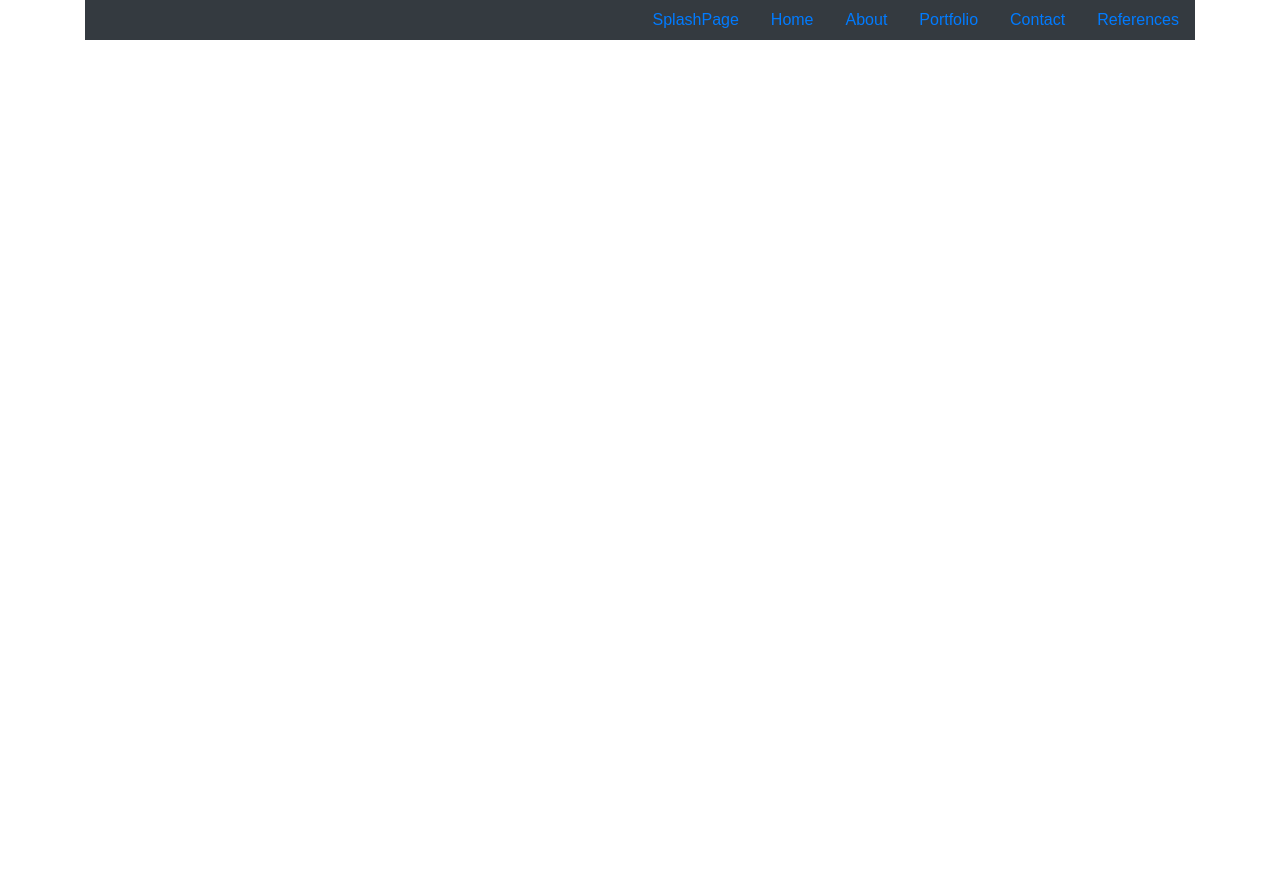
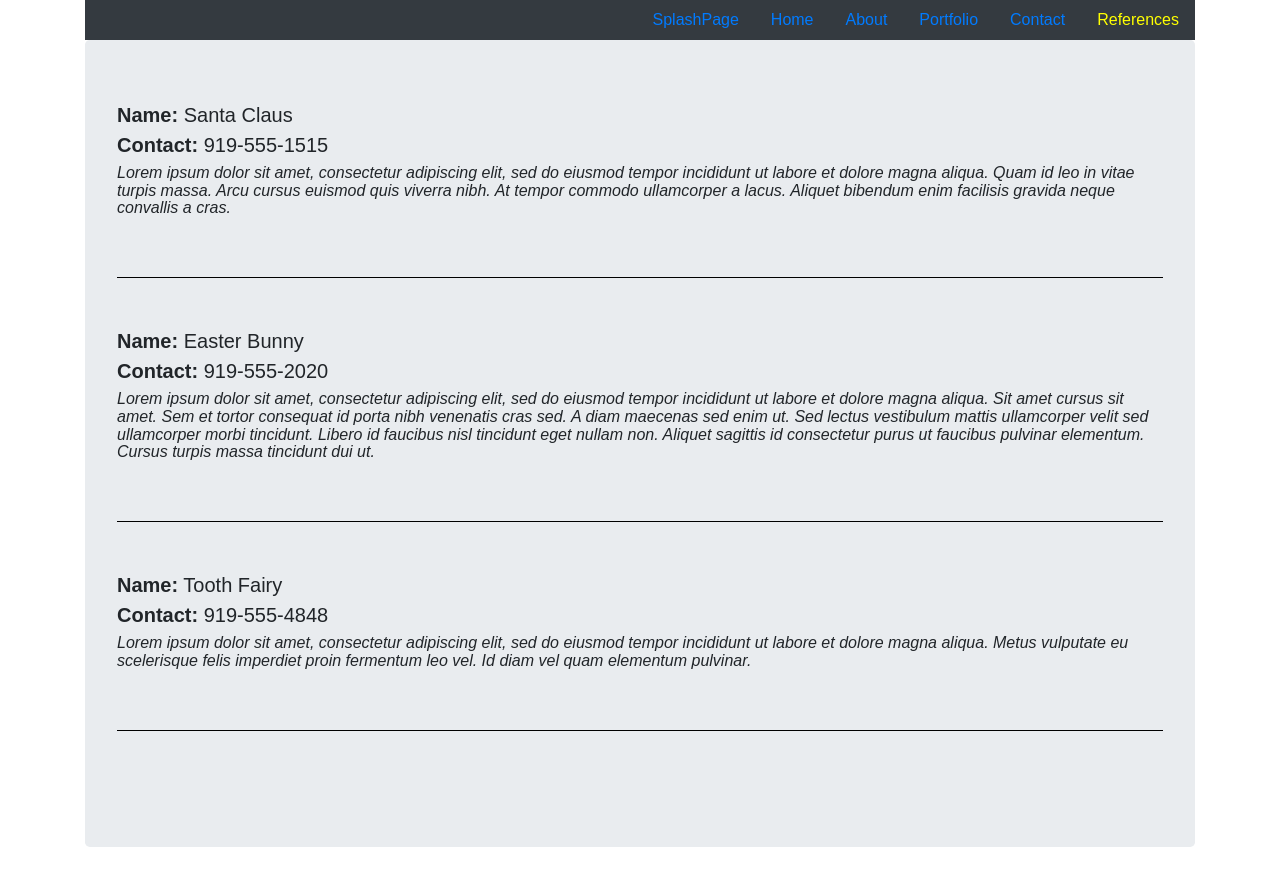
Before and after one commit to showeimer/portfolio_refactor, a React app: page /references in a window 1280 px wide. Before the commit the page ends 800 px from the top, so only its background shows below. Built offline with nearby package versions, Linux system fonts and the light colour scheme.

Commit message:
added content to contact and references page, applied stylings to both

```diff
--- a/src/components/BaseLayout.js
+++ b/src/components/BaseLayout.js
@@ -9,7 +9,7 @@ class BaseLayout extends Component {
     return (
       <div className="container">
         <nav className="nav nav-bar-dark bg-dark justify-content-end">
-          <NavLink activeClassName="selected" className="nav-link" to="/">SplashPage</NavLink>
+          <NavLink activeClassName="selected" className="nav-link" exact to="/">SplashPage</NavLink>
           <NavLink activeClassName="selected" className="nav-link" to="/home">Home</NavLink>
           <NavLink activeClassName="selected" className="nav-link" to="/about">About</NavLink>
           <NavLink activeClassName="selected" className="nav-link" to="/myportfolio">Portfolio</NavLink>
--- a/src/components/Contact.js
+++ b/src/components/Contact.js
@@ -2,8 +2,14 @@ import React from 'react';
 
 const Contact = () => {
   return (
-    <div>
-
+    <div className="jumbotron">
+      <h1>Contact Me!</h1>
+      <div className="contactInfo">
+        <p>Github: <a href="https://github.com/showeimer">https://github.com/showeimer</a></p>
+        <p>LinkedIn: <a href="https://www.linkedin.com/in/sho-weimer/">https://www.linkedin.com/in/sho-weimer/</a></p>
+        <p>Email: <a href="mailto:showeimer@fake.com">showeimer@fake.com</a></p>
+        <p>Phone: <a href="tel:+19195555555">(919)-555-5555</a></p>
+      </div>
     </div>
   )
 }
--- a/src/components/References.js
+++ b/src/components/References.js
@@ -1,9 +1,40 @@
 import React from 'react';
 
+const referenceList = [
+  {
+  name: 'Santa Claus',
+  contact: '919-555-1515',
+  comment: 'Lorem ipsum dolor sit amet, consectetur adipiscing elit, sed do eiusmod tempor incididunt ut labore et dolore magna aliqua. Quam id leo in vitae turpis massa. Arcu cursus euismod quis viverra nibh. At tempor commodo ullamcorper a lacus. Aliquet bibendum enim facilisis gravida neque convallis a cras.'
+  },
+
+  {
+  name: 'Easter Bunny',
+  contact: '919-555-2020',
+  comment: 'Lorem ipsum dolor sit amet, consectetur adipiscing elit, sed do eiusmod tempor incididunt ut labore et dolore magna aliqua. Sit amet cursus sit amet. Sem et tortor consequat id porta nibh venenatis cras sed. A diam maecenas sed enim ut. Sed lectus vestibulum mattis ullamcorper velit sed ullamcorper morbi tincidunt. Libero id faucibus nisl tincidunt eget nullam non. Aliquet sagittis id consectetur purus ut faucibus pulvinar elementum. Cursus turpis massa tincidunt dui ut.'
+  },
+
+  {
+  name: 'Tooth Fairy',
+  contact: '919-555-4848',
+  comment: 'Lorem ipsum dolor sit amet, consectetur adipiscing elit, sed do eiusmod tempor incididunt ut labore et dolore magna aliqua. Metus vulputate eu scelerisque felis imperdiet proin fermentum leo vel. Id diam vel quam elementum pulvinar.'
+  }
+]
+
 const References = () => {
+
+  let comments = referenceList.map((comment,index) => {
+    return (
+      <div key={index} className="commentContainer">
+        <h5><span>Name:</span> {comment.name}</h5>
+        <h5><span>Contact:</span> {comment.contact}</h5>
+        <h6 className="comments">{comment.comment}</h6>
+      </div>
+    )
+  });
+
   return (
-    <div>
-
+    <div className="jumbotron">
+      {comments}
     </div>
   )
 }
--- a/src/style/App.css
+++ b/src/style/App.css
@@ -1,3 +1,7 @@
+.selected {
+  color: yellow;
+}
+
 /* HOME PAGE */
 
 .skillsList {
@@ -84,3 +88,24 @@ footer {
 .portfolio img {
   margin-bottom: 5%;
 }
+
+/* CONTACT PAGE */
+
+.contactInfo {
+  margin-top: 5%;
+}
+
+/* REFERENCES PAGE */
+span {
+  font-weight: bold;
+}
+
+.commentContainer {
+  border-bottom: 1px solid black;
+  margin-bottom: 5%;
+  padding-bottom: 5%;
+}
+
+.comments {
+  font-style: italic;
+}
```
